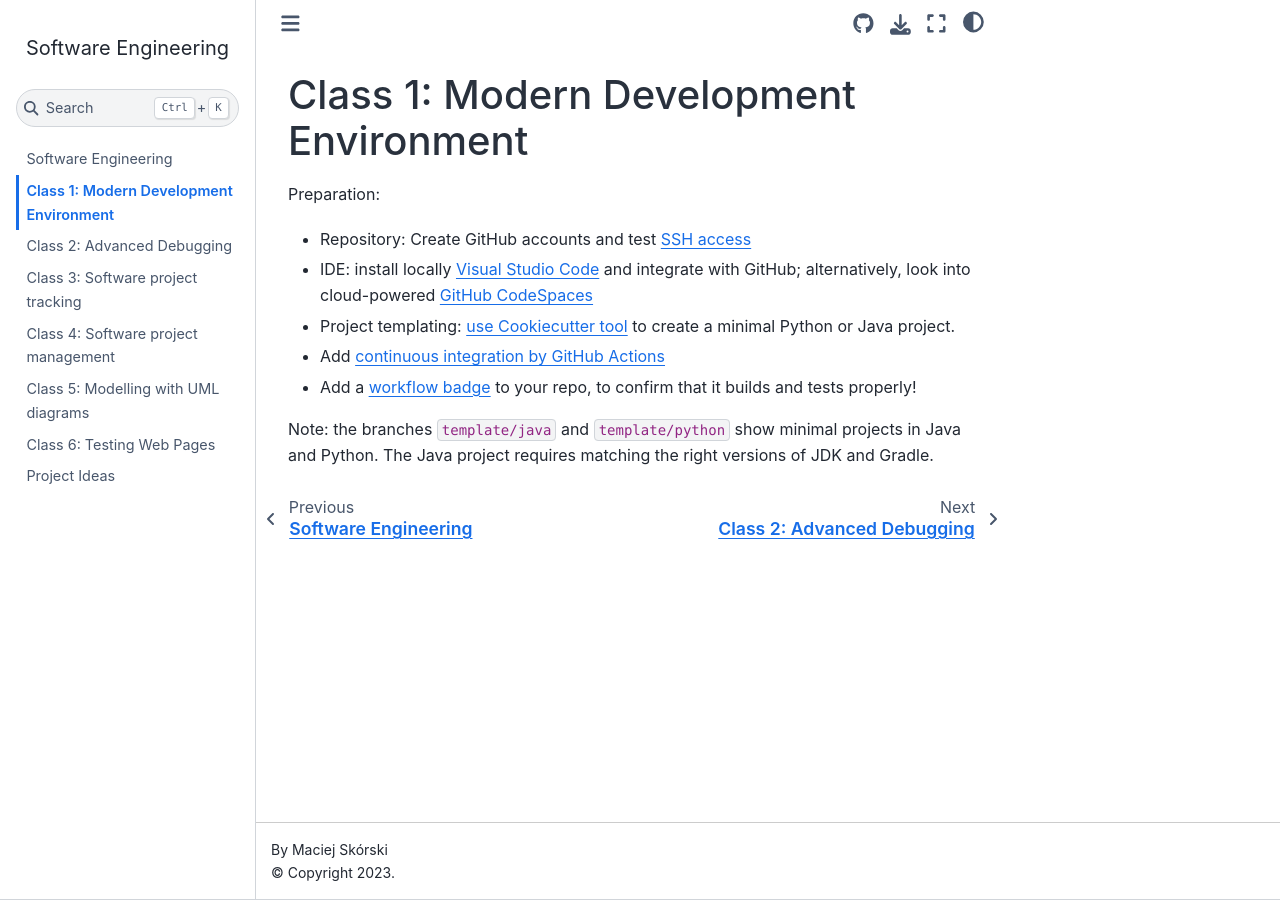
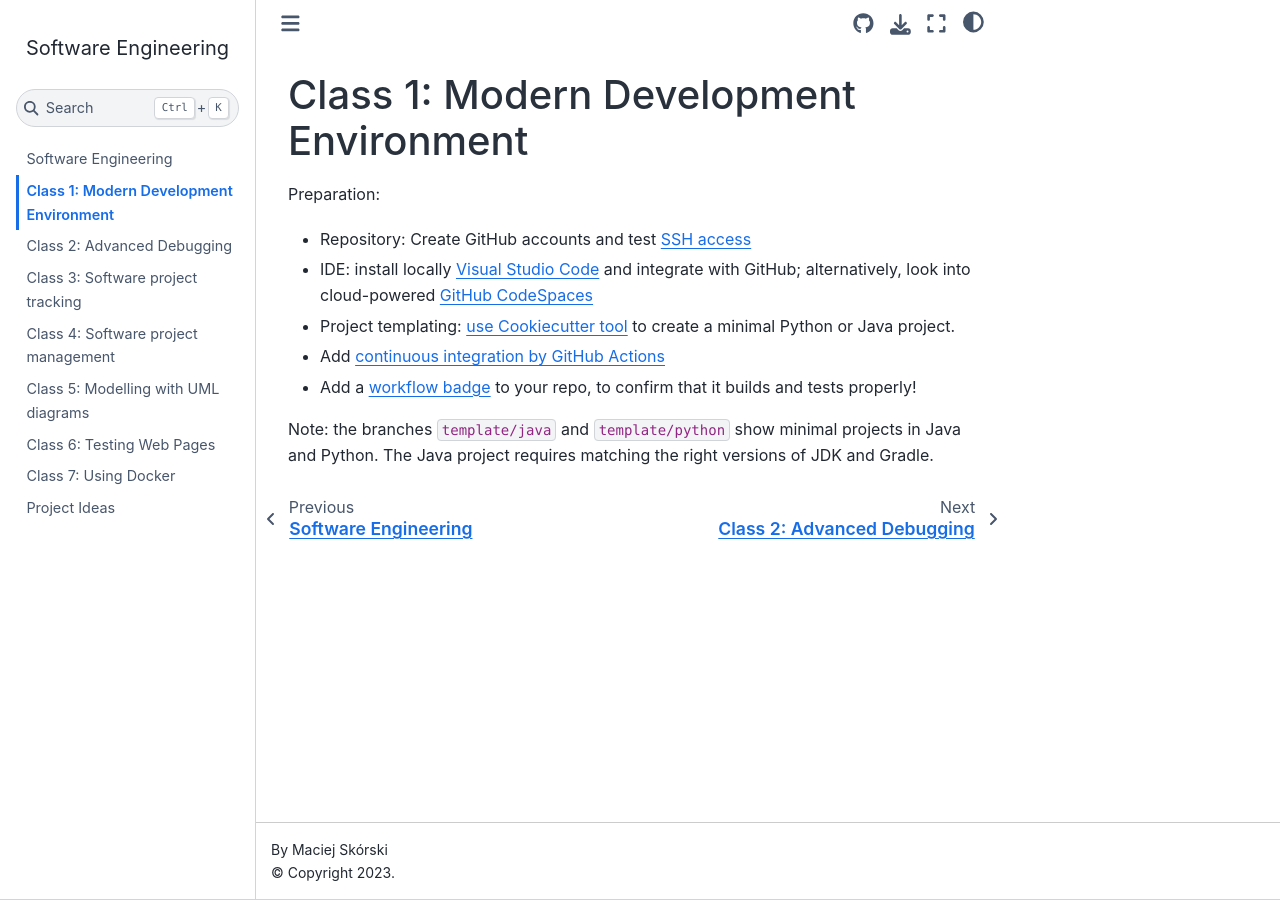
Before and after one commit to maciejskorski/software_engineering, a Jupyter Book: the page built from docs/modern_dev_environ.md, in a window 1280 px wide. Built offline with Jupyter Book 1.0.4 settings and Sphinx 7.4.7 and the Sphinx Book theme 1.1.4, drawn with Linux system fonts in a browser that asks for light colours.

Commit message:
docker discussion

```diff
--- a/docs/_toc.yml
+++ b/docs/_toc.yml
@@ -7,4 +7,5 @@ sections:
 - file: project_management.md
 - file: uml_modelling.md
 - file: webapp_testing.md
+- file: docker_examples
 - file: project_ideas.md
```
